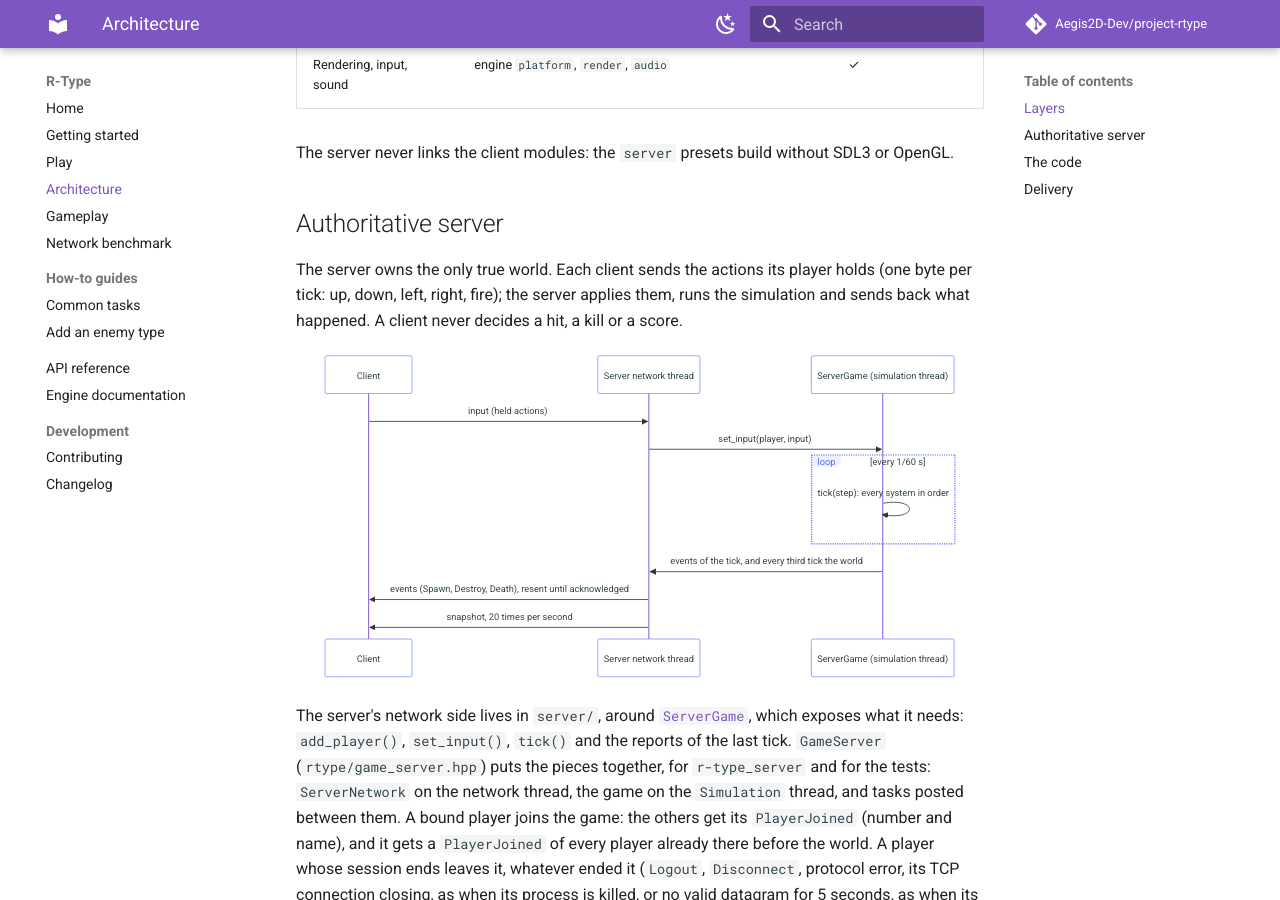
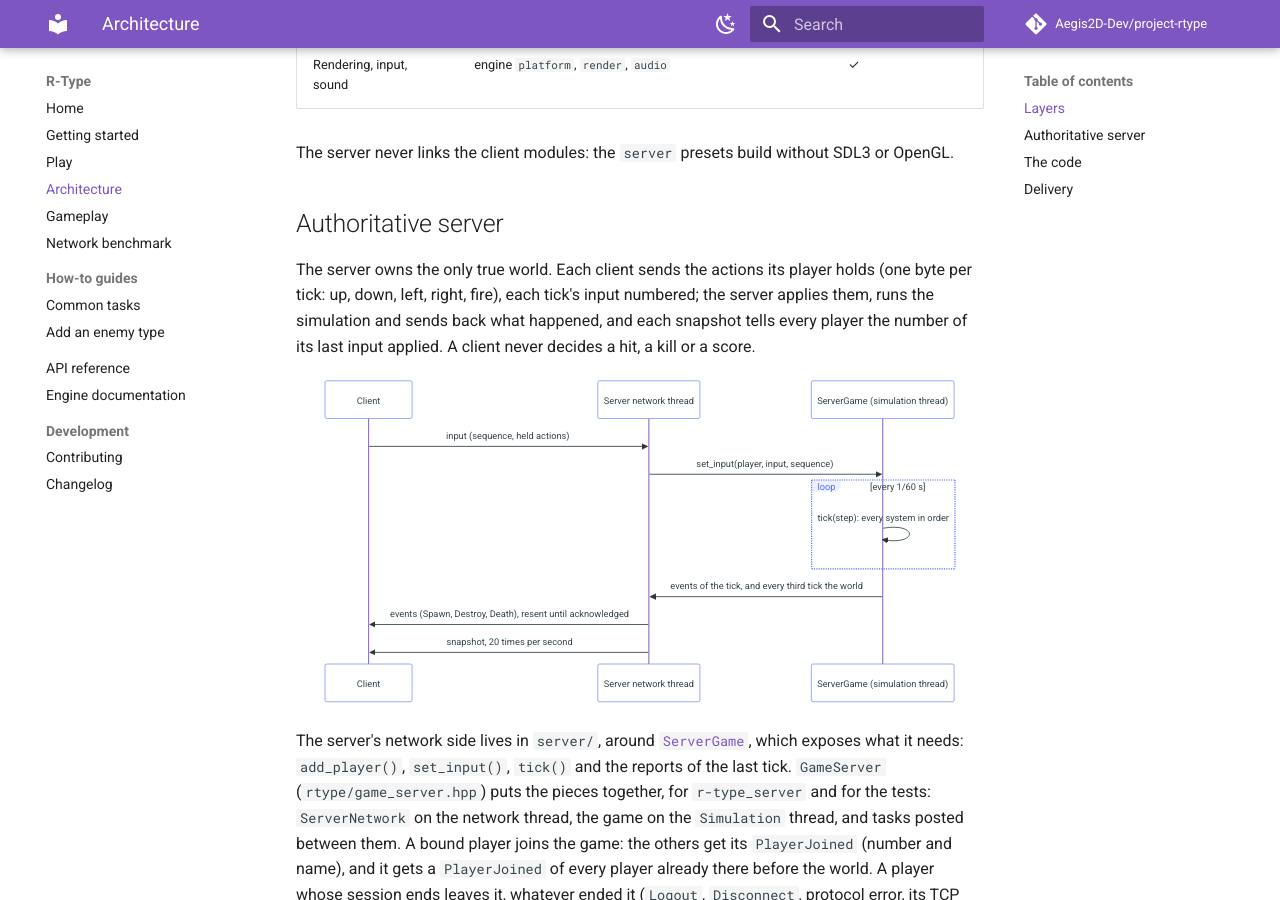
Before and after one commit to Aegis2D-Dev/project-rtype, an MkDocs documentation site: the page built from docs/architecture.md, in a window 1280 px wide and 900 px high, scrolled down 741 px. Built offline with MkDocs 1.6.1 and Material for MkDocs 9.7.7, drawn with Linux system fonts in a browser that asks for light colours; comment, search, counter and statistics services are not loaded; some of the changed text lies outside the part shown.

Commit message:
feat(docs): documented input sequences and updated changelogs

````diff
--- a/docs/architecture.md
+++ b/docs/architecture.md
@@ -44,16 +44,18 @@ OpenGL.
 ## Authoritative server
 
 The server owns the only true world. Each client sends the actions its player holds
-(one byte per tick: up, down, left, right, fire); the server applies them, runs the
-simulation and sends back what happened. A client never decides a hit, a kill or a score.
+(one byte per tick: up, down, left, right, fire), each tick's input numbered; the server
+applies them, runs the simulation and sends back what happened, and each snapshot tells
+every player the number of its last input applied. A client never decides a hit, a kill or
+a score.
 
 ```mermaid
 sequenceDiagram
     participant C as Client
     participant N as Server network thread
     participant G as ServerGame (simulation thread)
-    C->>N: input (held actions)
-    N->>G: set_input(player, input)
+    C->>N: input (sequence, held actions)
+    N->>G: set_input(player, input, sequence)
     loop every 1/60 s
         G->>G: tick(step): every system in order
     end
@@ -115,10 +117,11 @@ After each tick, the simulation thread hands the network thread two things:
 
 On the client, one thread does everything, once a frame: it reads the keyboard and the
 gamepad, runs the network handlers that are ready (`NetworkContext::poll()`), then draws.
-`ClientSession` sends the held actions every tick and applies what arrives to
-`ClientWorld`, its copy of the world; the screen draws that copy where it was 100 ms ago,
-between two snapshots (`interpolate()`), so that 20 snapshots a second move the entities
-smoothly at any frame rate. The events applied are handed to the screen
+`ClientSession` sends the held actions every tick, numbered from 0 (`last_input()`), and
+applies what arrives to `ClientWorld`, its copy of the world, where its player's record
+gives the last of its inputs the server applied (`acknowledged_input()`); the screen draws
+that copy where it was 100 ms ago, between two snapshots (`interpolate()`), so that 20
+snapshots a second move the entities smoothly at any frame rate. The events applied are handed to the screen
 (`ClientWorld::take_events()`), which shows them: an explosion and a sound for a kill, a
 notice when a player joins or leaves. The client never changes the world itself.
 
````
Also changed, not shown: CHANGELOG.md (+2 -1 lines), changelogs/2026-11-02-server-payload-compression.md (+1 -1 lines), changelogs/2026-11-04-protocol-input-sequence.md (added, +64 -0 lines).
